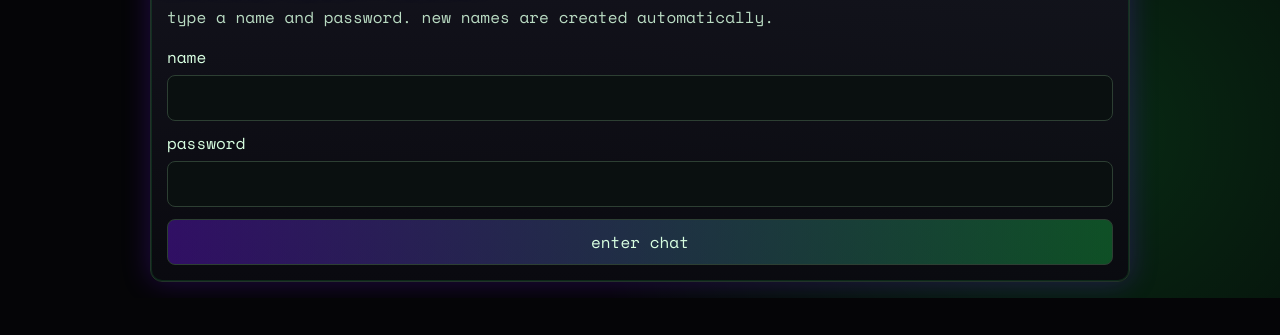
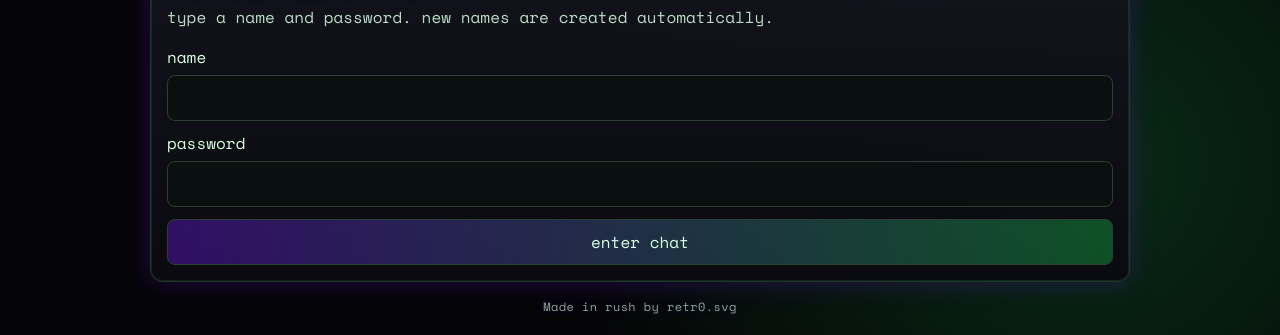
Before and after one commit to Nagul08/retr0-chat-, a website: page public/login.html in a window 1280 px wide. Shown: the part 525-860 px from the top of the page. Before the commit the page ends 823 px from the top, so only its background shows below. Drawn offline with nearby package versions, Linux system fonts and the light colour scheme.

Commit message:
Link footer credit to GitHub profile

```diff
--- a/public/login.html
+++ b/public/login.html
@@ -27,5 +27,9 @@
       <button type="submit">enter chat</button>
     </form>
   </main>
+
+  <footer class="site-footer">
+    <a class="footer-link" href="https://github.com/Nagul08">Made in rush by retr0.svg</a>
+  </footer>
 </body>
 </html>
--- a/public/style.css
+++ b/public/style.css
@@ -273,6 +273,26 @@ button:hover {
   margin-top: 0;
 }
 
+.site-footer {
+  margin: 16px auto 4px;
+  width: min(980px, 100%);
+  text-align: center;
+  font-size: 12px;
+  color: #8da79a;
+  letter-spacing: 0.4px;
+  text-shadow: 0 0 8px rgba(118, 24, 255, 0.25);
+}
+
+.footer-link {
+  color: inherit;
+  text-decoration: none;
+}
+
+.footer-link:hover {
+  color: #bde8cc;
+  text-decoration: underline;
+}
+
 @media (max-width: 700px) {
   .chat-top {
     grid-template-columns: 1fr;
```
Also changed, not shown: public/chat.html (+4 -0 lines).
